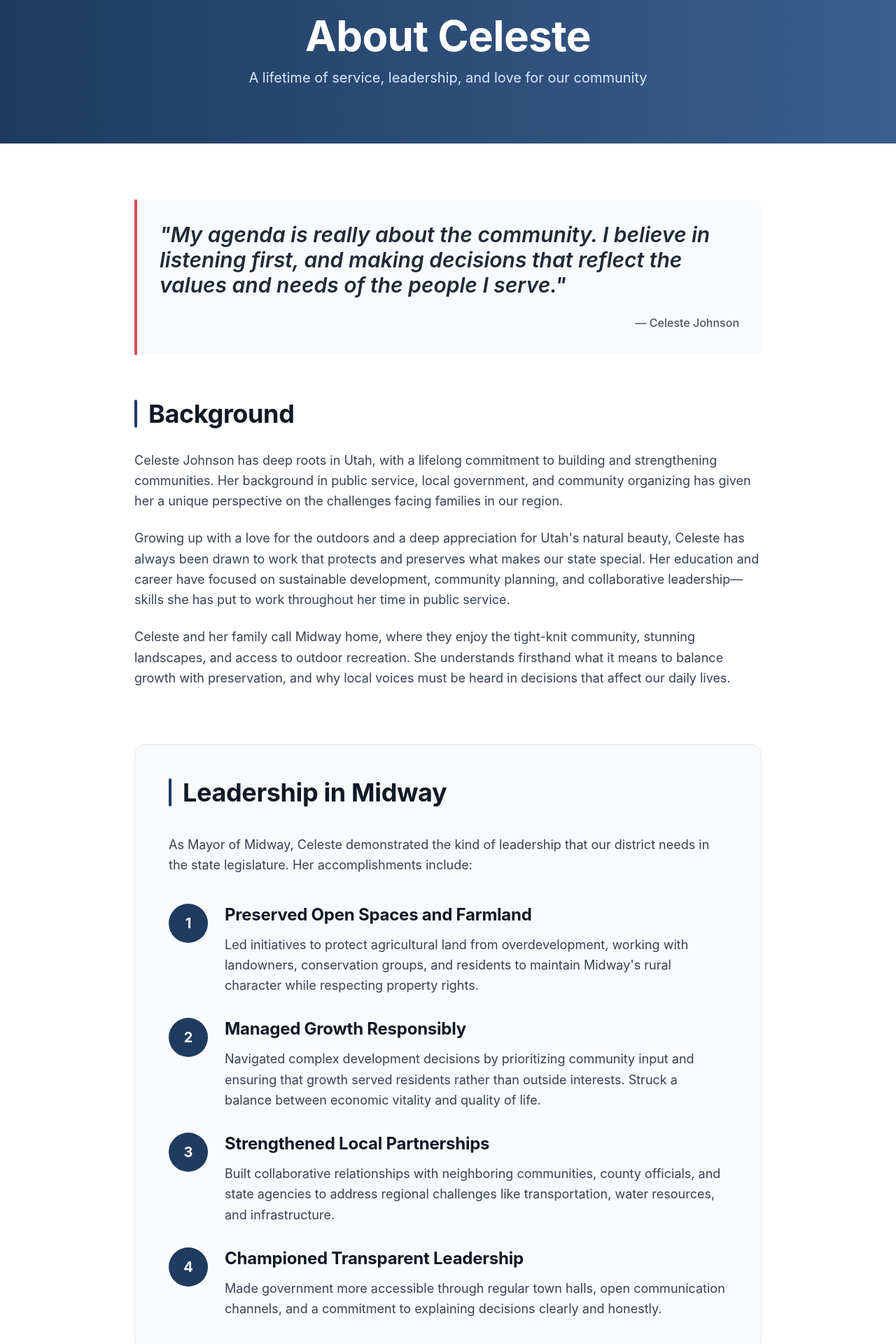
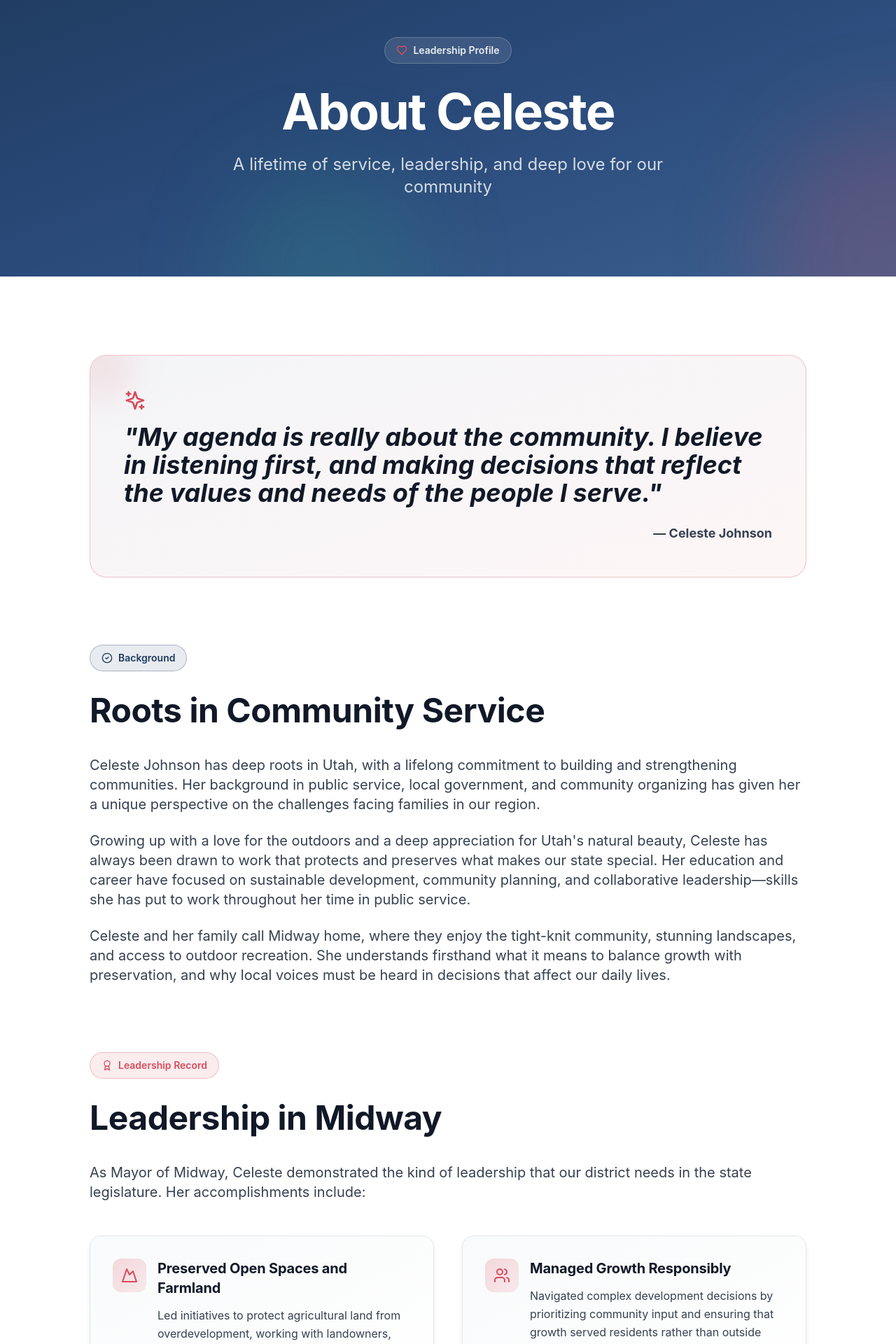
Before and after one commit to fabian-almiron/celeste-johnson, a Next.js app: page /about in a window 1280 px wide. Shown: the part 140-2060 px from the top of the page at 70% size. Built offline with nearby package versions, Linux system fonts and the light colour scheme.

Commit message:
Modern redesign phase 3: Updated About and Contact pages with modern hero, improved visual hierarchy, and enhanced sections

```diff
--- a/app/about/page.tsx
+++ b/app/about/page.tsx
@@ -1,6 +1,6 @@
 import Link from 'next/link';
 import { Metadata } from 'next';
-import { CheckCircle, Heart, Award, Users, Lightbulb } from 'lucide-react';
+import { CheckCircle2, Heart, Award, Users, Mountain, Sparkles, ArrowRight } from 'lucide-react';
 
 export const metadata: Metadata = {
   title: 'About Celeste Johnson | Utah House District 59',
@@ -10,41 +10,60 @@ export const metadata: Metadata = {
 export default function AboutPage() {
   return (
     <div className="bg-white">
-      {/* Page Hero */}
-      <section className="bg-gradient-to-r from-primary to-primary-light text-white py-16 md:py-20">
-        <div className="container mx-auto px-4">
+      {/* Modern Page Hero */}
+      <section className="relative bg-gradient-to-br from-primary via-[#2A4A7A] to-primary-light text-white py-20 md:py-28 overflow-hidden">
+        {/* Background decoration */}
+        <div className="absolute inset-0">
+          <div className="absolute top-1/2 -right-48 w-96 h-96 bg-secondary/20 rounded-full blur-3xl"></div>
+          <div className="absolute -bottom-32 left-1/4 w-72 h-72 bg-accent/15 rounded-full blur-3xl"></div>
+        </div>
+
+        <div className="container mx-auto px-4 relative z-10">
           <div className="max-w-4xl mx-auto text-center">
-            <h1 className="text-4xl md:text-5xl lg:text-6xl font-bold mb-4">
+            <div className="inline-flex items-center gap-2 bg-white/10 border border-white/20 rounded-full px-4 py-2 mb-8 backdrop-blur-md">
+              <Heart size={16} className="text-secondary" />
+              <span className="text-sm font-semibold text-white/90">Leadership Profile</span>
+            </div>
+
+            <h1 className="text-5xl md:text-6xl lg:text-7xl font-bold mb-6 leading-tight tracking-tight">
               About Celeste
             </h1>
-            <p className="text-xl text-blue-100">
-              A lifetime of service, leadership, and love for our community
+            <p className="text-lg md:text-2xl text-white/80 leading-relaxed max-w-2xl mx-auto">
+              A lifetime of service, leadership, and deep love for our community
             </p>
           </div>
         </div>
       </section>
 
       {/* Main Content */}
-      <section className="py-16 md:py-20">
+      <section className="py-20 md:py-28 bg-white relative">
         <div className="container mx-auto px-4">
-          <div className="max-w-4xl mx-auto">
+          <div className="max-w-5xl mx-auto">
 
-            {/* Pull Quote */}
-            <div className="bg-neutral-50 border-l-4 border-secondary p-8 mb-12 md:mb-16 rounded-r-xl">
-              <blockquote className="text-2xl md:text-3xl font-semibold text-neutral-800 italic">
+            {/* Pull Quote - Modern Style */}
+            <div className="bg-gradient-to-br from-primary/5 to-secondary/5 border border-secondary/30 rounded-3xl p-10 md:p-12 mb-16 md:mb-24 relative overflow-hidden">
+              <div className="absolute -top-8 -left-8 w-24 h-24 bg-secondary/10 rounded-full blur-xl"></div>
+              <div className="relative z-10">
+                <Sparkles size={32} className="text-secondary mb-4" />
+                <blockquote className="text-2xl md:text-3xl lg:text-4xl font-bold text-neutral-900 italic leading-relaxed mb-6">
                   "My agenda is really about the community. I believe in listening first,
                   and making decisions that reflect the values and needs of the people I serve."
                 </blockquote>
-              <p className="text-right mt-6 text-neutral-600 font-medium">— Celeste Johnson</p>
+                <p className="text-right text-neutral-700 font-bold text-lg">— Celeste Johnson</p>
+              </div>
             </div>
 
             {/* Background Section */}
-            <div className="mb-16 md:mb-20">
-              <h2 className="text-3xl md:text-4xl font-bold text-neutral-900 mb-8 flex items-center">
-                <span className="w-1 h-10 bg-primary mr-4 rounded"></span>
-                Background
+            <div className="mb-16 md:mb-24">
+              <div className="inline-flex items-center gap-2 bg-primary/10 border border-primary/30 rounded-full px-4 py-2 mb-8">
+                <CheckCircle2 size={16} className="text-primary" />
+                <span className="text-sm font-semibold text-primary">Background</span>
+              </div>
+
+              <h2 className="text-4xl md:text-5xl font-bold text-neutral-900 mb-10 leading-tight">
+                Roots in Community Service
               </h2>
-              <div className="space-y-6 text-lg text-neutral-700 leading-relaxed">
+              <div className="space-y-6 text-lg text-neutral-700 leading-relaxed md:text-xl">
                 <p>
                   Celeste Johnson has deep roots in Utah, with a lifelong commitment to building
                   and strengthening communities. Her background in public service, local government,
@@ -68,89 +87,77 @@ export default function AboutPage() {
             </div>
 
             {/* Leadership in Midway Section */}
-            <div className="mb-16 md:mb-20 bg-neutral-50 p-8 md:p-12 rounded-2xl border border-neutral-200">
-              <h2 className="text-3xl md:text-4xl font-bold text-neutral-900 mb-10 flex items-center">
-                <span className="w-1 h-10 bg-primary mr-4 rounded"></span>
+            <div className="mb-16 md:mb-24">
+              <div className="inline-flex items-center gap-2 bg-secondary/10 border border-secondary/30 rounded-full px-4 py-2 mb-8">
+                <Award size={16} className="text-secondary" />
+                <span className="text-sm font-semibold text-secondary">Leadership Record</span>
+              </div>
+
+              <h2 className="text-4xl md:text-5xl font-bold text-neutral-900 mb-10 leading-tight">
                 Leadership in Midway
               </h2>
-              <p className="text-lg text-neutral-700 mb-10 leading-relaxed">
+              <p className="text-lg md:text-xl text-neutral-700 mb-12 leading-relaxed">
                 As Mayor of Midway, Celeste demonstrated the kind of leadership that our district
                 needs in the state legislature. Her accomplishments include:
               </p>
 
-              <div className="space-y-8">
-                <div className="flex items-start gap-6">
-                  <div className="bg-primary text-white rounded-full w-14 h-14 flex items-center justify-center flex-shrink-0 font-bold text-xl">
-                    1
+              {/* Achievement Grid */}
+              <div className="grid grid-cols-1 md:grid-cols-2 gap-8 md:gap-10">
+                {[
+                  {
+                    icon: Mountain,
+                    title: "Preserved Open Spaces and Farmland",
+                    description: "Led initiatives to protect agricultural land from overdevelopment, working with landowners, conservation groups, and residents to maintain Midway's rural character while respecting property rights."
+                  },
+                  {
+                    icon: Users,
+                    title: "Managed Growth Responsibly",
+                    description: "Navigated complex development decisions by prioritizing community input and ensuring that growth served residents rather than outside interests. Struck a balance between economic vitality and quality of life."
+                  },
+                  {
+                    icon: CheckCircle2,
+                    title: "Strengthened Local Partnerships",
+                    description: "Built collaborative relationships with neighboring communities, county officials, and state agencies to address regional challenges like transportation, water resources, and infrastructure."
+                  },
+                  {
+                    icon: Heart,
+                    title: "Championed Transparent Leadership",
+                    description: "Made government more accessible through regular town halls, open communication channels, and a commitment to explaining decisions clearly and honestly."
+                  }
+                ].map((achievement, index) => {
+                  const Icon = achievement.icon;
+                  return (
+                    <div key={index} className="group bg-gradient-to-br from-neutral-50 to-white rounded-2xl shadow-md hover:shadow-xl transition-all duration-500 p-8 border border-neutral-200 hover:border-secondary/50 hover:translate-y-[-6px]">
+                      <div className="flex items-start gap-4">
+                        <div className="w-12 h-12 rounded-xl bg-gradient-to-br from-secondary/20 to-secondary/10 flex items-center justify-center flex-shrink-0 group-hover:scale-110 transition-transform duration-300">
+                          <Icon size={24} className="text-secondary" />
                         </div>
                         <div>
-                    <h3 className="text-xl md:text-2xl font-bold text-neutral-900 mb-3">
-                      Preserved Open Spaces and Farmland
+                          <h3 className="text-xl font-bold text-neutral-900 mb-3">
+                            {achievement.title}
                           </h3>
-                    <p className="text-neutral-700 text-lg leading-relaxed">
-                      Led initiatives to protect agricultural land from overdevelopment, working
-                      with landowners, conservation groups, and residents to maintain Midway's
-                      rural character while respecting property rights.
-                    </p>
-                  </div>
-                </div>
-
-                <div className="flex items-start gap-6">
-                  <div className="bg-primary text-white rounded-full w-14 h-14 flex items-center justify-center flex-shrink-0 font-bold text-xl">
-                    2
-                  </div>
-                  <div>
-                    <h3 className="text-xl md:text-2xl font-bold text-neutral-900 mb-3">
-                      Managed Growth Responsibly
-                    </h3>
-                    <p className="text-neutral-700 text-lg leading-relaxed">
-                      Navigated complex development decisions by prioritizing community input and
-                      ensuring that growth served residents rather than outside interests. Struck a
-                      balance between economic vitality and quality of life.
-                    </p>
-                  </div>
-                </div>
-
-                <div className="flex items-start gap-6">
-                  <div className="bg-primary text-white rounded-full w-14 h-14 flex items-center justify-center flex-shrink-0 font-bold text-xl">
-                    3
-                  </div>
-                  <div>
-                    <h3 className="text-xl md:text-2xl font-bold text-neutral-900 mb-3">
-                      Strengthened Local Partnerships
-                    </h3>
-                    <p className="text-neutral-700 text-lg leading-relaxed">
-                      Built collaborative relationships with neighboring communities, county
-                      officials, and state agencies to address regional challenges like
-                      transportation, water resources, and infrastructure.
-                    </p>
-                  </div>
-                </div>
-
-                <div className="flex items-start gap-6">
-                  <div className="bg-primary text-white rounded-full w-14 h-14 flex items-center justify-center flex-shrink-0 font-bold text-xl">
-                    4
-                  </div>
-                  <div>
-                    <h3 className="text-xl md:text-2xl font-bold text-neutral-900 mb-3">
-                      Championed Transparent Leadership
-                    </h3>
-                    <p className="text-neutral-700 text-lg leading-relaxed">
-                      Made government more accessible through regular town halls, open communication
-                      channels, and a commitment to explaining decisions clearly and honestly.
+                          <p className="text-neutral-700 leading-relaxed">
+                            {achievement.description}
                           </p>
                         </div>
                       </div>
                     </div>
+                  );
+                })}
+              </div>
             </div>
 
             {/* Running for House District 59 Section */}
-            <div className="mb-16 md:mb-20">
-              <h2 className="text-3xl md:text-4xl font-bold text-neutral-900 mb-8 flex items-center">
-                <span className="w-1 h-10 bg-primary mr-4 rounded"></span>
+            <div className="mb-16 md:mb-24">
+              <div className="inline-flex items-center gap-2 bg-accent/10 border border-accent/30 rounded-full px-4 py-2 mb-8">
+                <Sparkles size={16} className="text-accent" />
+                <span className="text-sm font-semibold text-accent">Next Chapter</span>
+              </div>
+
+              <h2 className="text-4xl md:text-5xl font-bold text-neutral-900 mb-10 leading-tight">
                 Running for House District 59
               </h2>
-              <div className="space-y-6 text-lg text-neutral-700 leading-relaxed">
+              <div className="space-y-6 text-lg text-neutral-700 leading-relaxed md:text-xl">
                 <p>
                   Celeste is running for the Utah House of Representatives because she believes that
                   the state legislature needs leaders who understand local communities and will fight
@@ -175,14 +182,16 @@ export default function AboutPage() {
             </div>
 
             {/* Personal Section */}
-            <div className="bg-gradient-to-br from-primary to-primary-light text-white p-8 md:p-12 rounded-2xl mb-16 md:mb-20 border border-primary-light">
-              <div className="flex gap-4 items-start mb-6">
-                <Heart size={32} className="flex-shrink-0 text-secondary" />
-                <h2 className="text-3xl md:text-4xl font-bold">
+            <div className="bg-gradient-to-br from-primary/10 via-secondary/5 to-accent/10 rounded-3xl p-10 md:p-14 border border-primary/20 mb-16 md:mb-24">
+              <div className="flex items-center gap-4 mb-8">
+                <div className="w-12 h-12 rounded-full bg-gradient-to-br from-primary to-secondary flex items-center justify-center">
+                  <Heart size={28} className="text-white" />
+                </div>
+                <h2 className="text-3xl md:text-4xl font-bold text-neutral-900">
                   Personal
                 </h2>
               </div>
-              <div className="space-y-6 text-lg text-blue-100 leading-relaxed">
+              <div className="space-y-6 text-lg text-neutral-700 leading-relaxed md:text-xl">
                 <p>
                   When she's not working on community issues, Celeste enjoys hiking, skiing, and
                   exploring Utah's incredible public lands with her family. She's an active member
@@ -197,26 +206,26 @@ export default function AboutPage() {
             </div>
 
             {/* Call to Action */}
-            <div className="text-center bg-neutral-50 p-8 md:p-12 rounded-2xl border border-neutral-200">
+            <div className="text-center bg-gradient-to-r from-primary/5 to-secondary/5 rounded-3xl p-10 md:p-14 border border-neutral-200">
               <h2 className="text-3xl md:text-4xl font-bold text-neutral-900 mb-6">
                 Support Celeste's Campaign
               </h2>
-              <p className="text-lg text-neutral-700 mb-8 max-w-2xl mx-auto">
+              <p className="text-lg md:text-xl text-neutral-700 mb-10 max-w-2xl mx-auto">
                 Join us in bringing community-focused leadership to the Utah State Legislature.
               </p>
               <div className="flex flex-col sm:flex-row gap-4 justify-center">
                 <Link
                   href="/contact"
-                  className="inline-flex items-center justify-center bg-secondary hover:bg-secondary-dark text-white px-8 py-4 rounded-lg font-bold transition-all duration-200 shadow-md hover:shadow-lg hover:translate-y-[-2px]"
+                  className="inline-flex items-center justify-center gap-2 bg-secondary hover:bg-secondary-dark text-white px-8 py-4 rounded-xl font-bold transition-all duration-300 shadow-lg hover:shadow-xl hover:translate-y-[-3px] group"
                 >
-                  <CheckCircle size={20} className="mr-2" />
+                  <CheckCircle2 size={20} />
                   Volunteer
                 </Link>
                 <Link
                   href="/issues"
-                  className="inline-flex items-center justify-center bg-primary hover:bg-primary-dark text-white px-8 py-4 rounded-lg font-bold transition-all duration-200 shadow-md hover:shadow-lg hover:translate-y-[-2px]"
+                  className="inline-flex items-center justify-center gap-2 border-2 border-primary hover:bg-primary text-primary hover:text-white px-8 py-4 rounded-xl font-bold transition-all duration-300 group"
                 >
-                  <CheckCircle size={20} className="mr-2" />
+                  <Sparkles size={20} />
                   View Issues
                 </Link>
               </div>
```
Also changed, not shown: app/contact/page.tsx (+68 -36 lines). Lines whose indentation alone changed are shown as unchanged.
